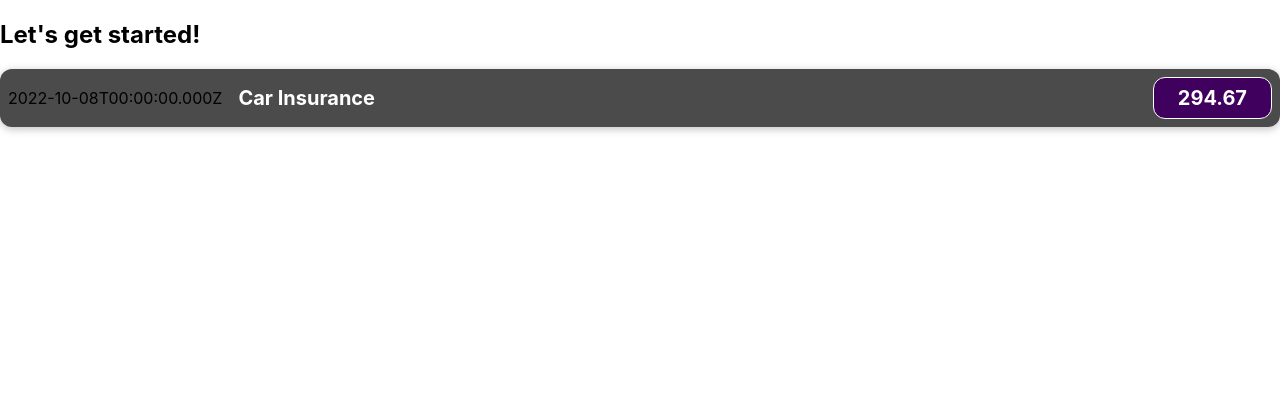
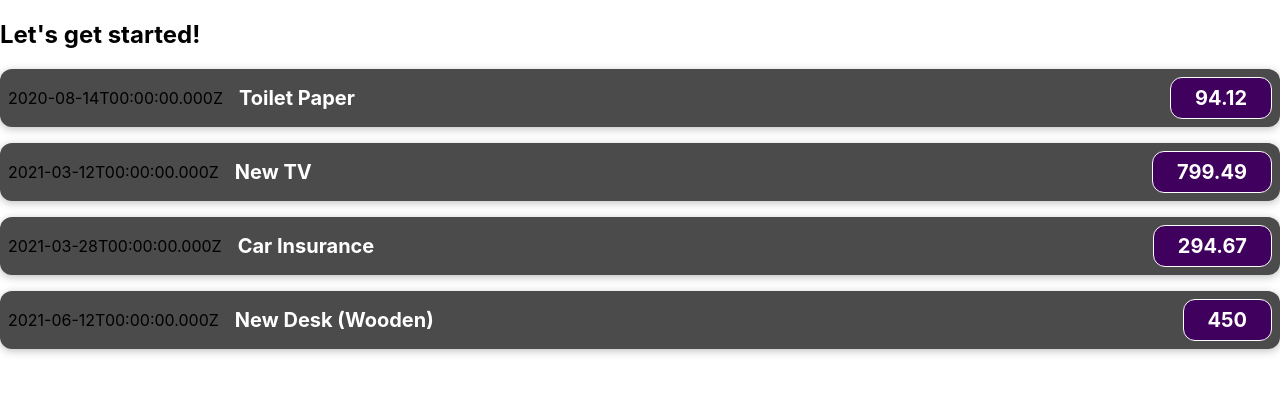
Before and after one commit to ystgd07/01-starting-setup, a React (Create React App) app in the folder react-complete-guide/: page / in a window 1280 px wide. Shown: the top 394 px of the page. Built offline with nearby package versions, Linux system fonts and the light colour scheme.

Commit message:
jsx_props_component

```diff
--- a/react-complete-guide/src/App.js
+++ b/react-complete-guide/src/App.js
@@ -3,10 +3,50 @@
 import ExpenseItem from "./components/ExpenseItem";
 
 function App() {
+  const expenses = [
+    {
+      id: "e1",
+      title: "Toilet Paper",
+      amount: 94.12,
+      date: new Date(2020, 7, 14),
+    },
+    { id: "e2", title: "New TV", amount: 799.49, date: new Date(2021, 2, 12) },
+    {
+      id: "e3",
+      title: "Car Insurance",
+      amount: 294.67,
+      date: new Date(2021, 2, 28),
+    },
+    {
+      id: "e4",
+      title: "New Desk (Wooden)",
+      amount: 450,
+      date: new Date(2021, 5, 12),
+    },
+  ];
   return (
     <div>
       <h2>Let's get started!</h2>
-      <ExpenseItem />
+      <ExpenseItem
+        title={expenses[0].title}
+        amount={expenses[0].amount}
+        date={expenses[0].date}
+      />
+      <ExpenseItem
+        title={expenses[1].title}
+        amount={expenses[1].amount}
+        date={expenses[1].date}
+      />
+      <ExpenseItem
+        title={expenses[2].title}
+        amount={expenses[2].amount}
+        date={expenses[2].date}
+      />
+      <ExpenseItem
+        title={expenses[3].title}
+        amount={expenses[3].amount}
+        date={expenses[3].date}
+      />
     </div>
   );
 }
--- a/react-complete-guide/src/components/ExpenseItem.js
+++ b/react-complete-guide/src/components/ExpenseItem.js
@@ -1,15 +1,15 @@
 import "./ExpenseItem.css";
 
-function ExpenseItem() {
-  const expenseDate = new Date(2022, 9, 8);
-  const expeneseTitle = "Car Insurance";
-  const expenseAmount = 294.67;
+function ExpenseItem(props) {
+  // const expenseDate = new Date(2022, 9, 8);
+  // const expeneseTitle = "Car Insurance";
+  // const expenseAmount = 294.67;3
   return (
     <div className="expense-item">
-      <div>{expenseDate.toISOString()}</div>
+      <div>{props.date.toISOString()}</div>
       <div className="expense-item__description">
-        <h2>{expeneseTitle}</h2>
-        <div className="expense-item__price">{expenseAmount}</div>
+        <h2>{props.title}</h2>
+        <div className="expense-item__price">{props.amount}</div>
       </div>
     </div>
   );
```
